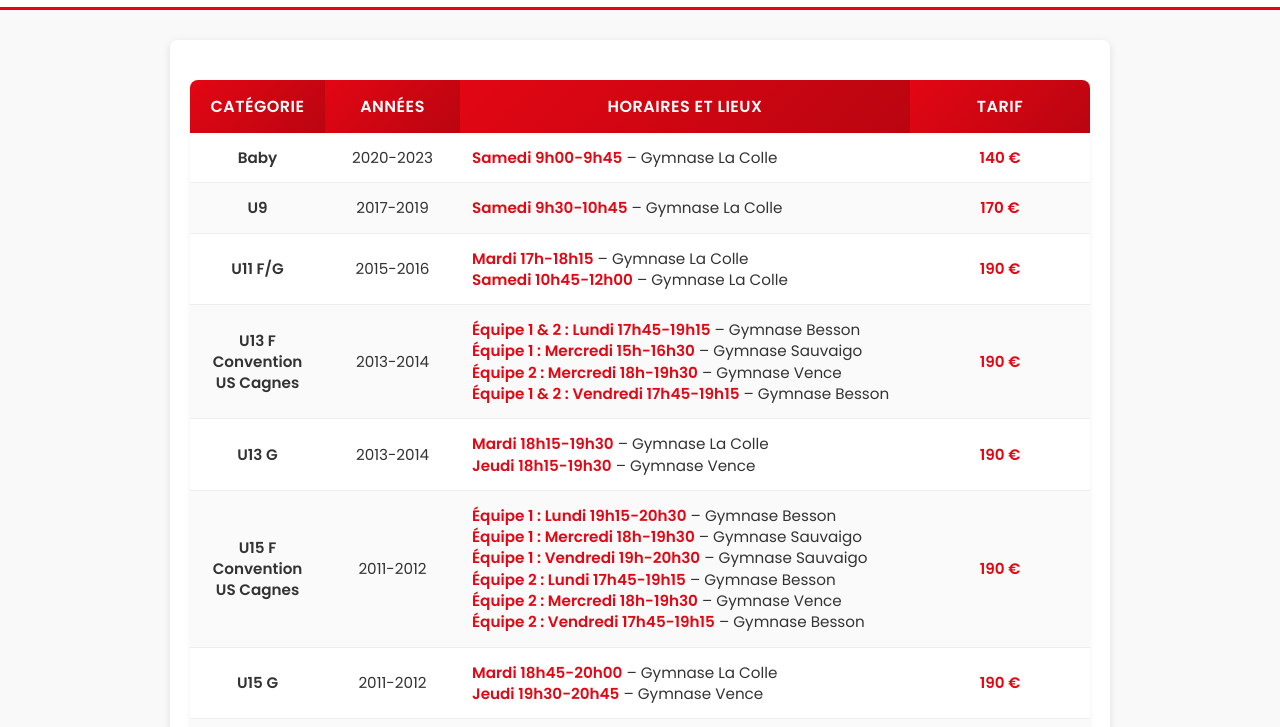
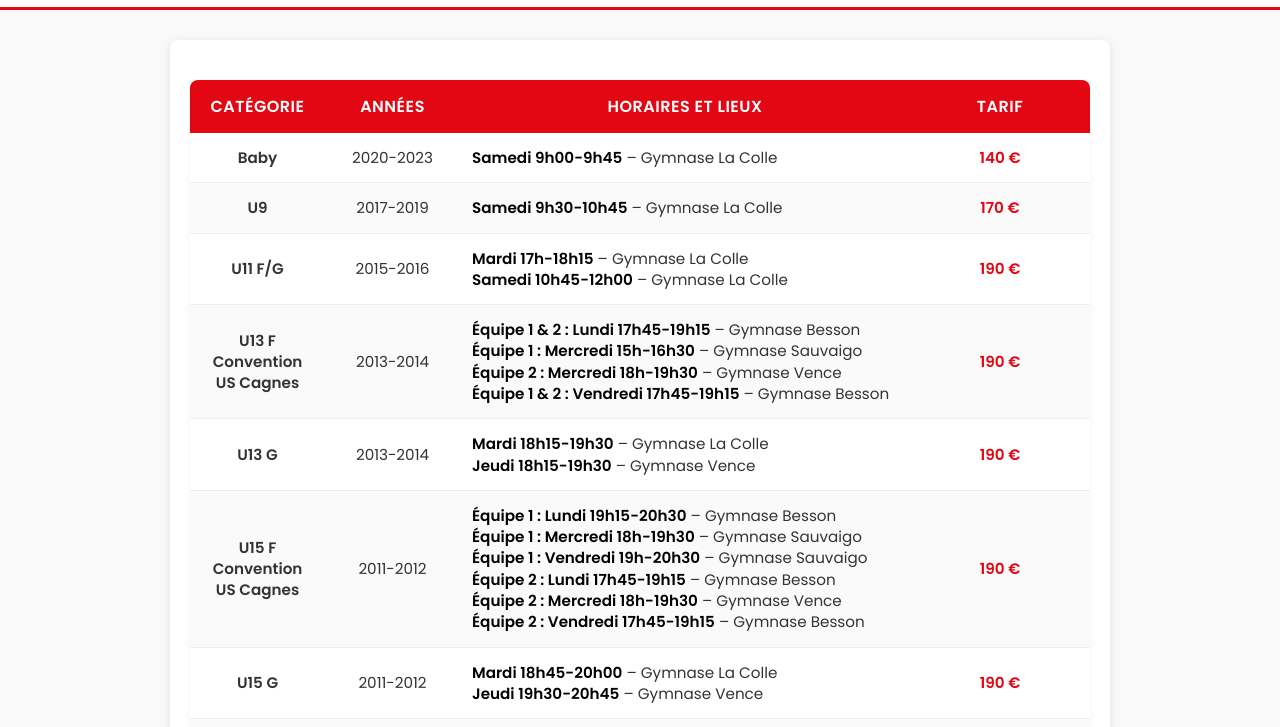
Before and after one commit to spcochandball/spcoc-handball, a plain HTML site: page index.html in a window 1280 px wide. Shown: the part 73-800 px from the top of the page. Drawn offline with Linux system fonts and the light colour scheme.

Commit message:
Update index.html

```diff
--- a/index.html
+++ b/index.html
@@ -8,6 +8,7 @@
   <style>
     :root {
       --rouge-spcoc: #e30613;
+      --black: #000000;
     }
 
     body {
@@ -68,7 +69,7 @@
     }
 
     th {
-      background: linear-gradient(135deg, var(--rouge-spcoc), #b90510);
+      background: var(--rouge-spcoc);
       color: white;
       font-size: 1em;
       text-transform: uppercase;
@@ -95,7 +96,7 @@
     }
 
     td b {
-      color: var(--rouge-spcoc);
+      color: var(--black);
     }
 
     /* Colonnes mieux équilibrées */
```
